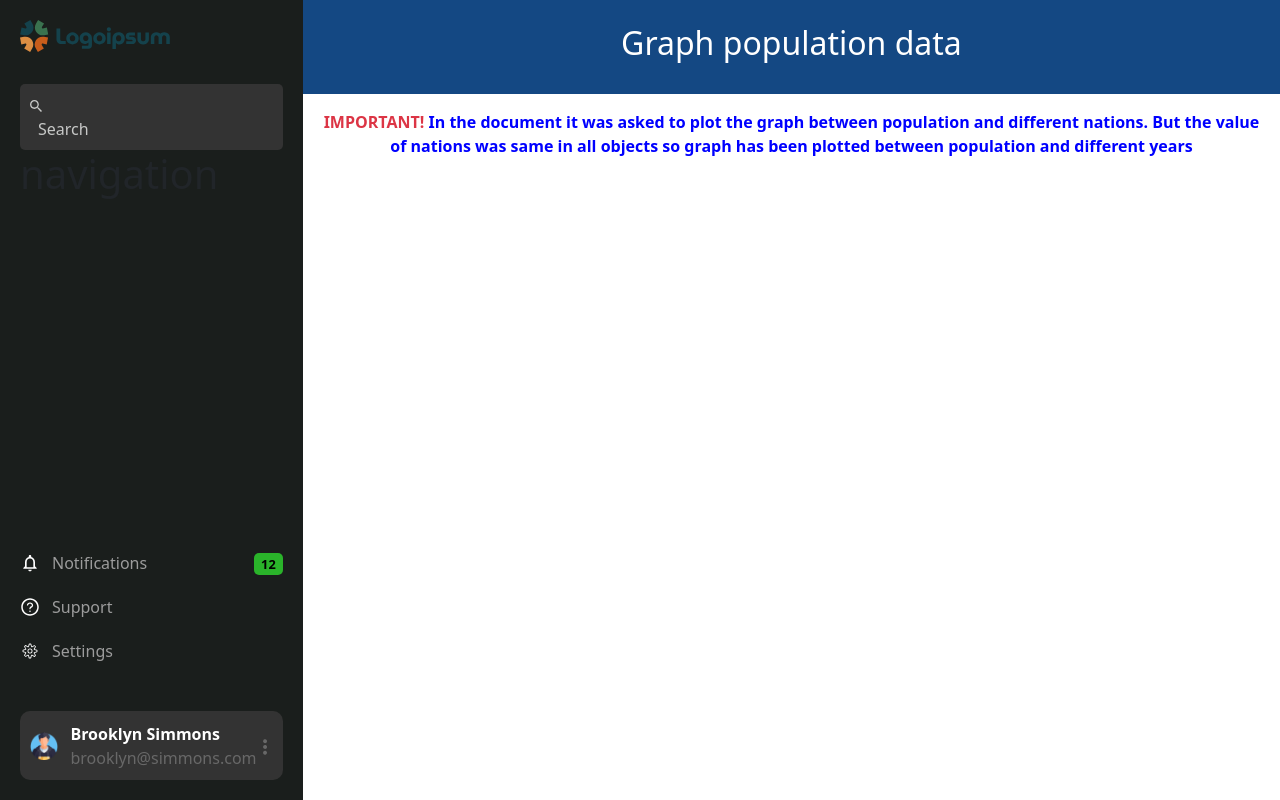
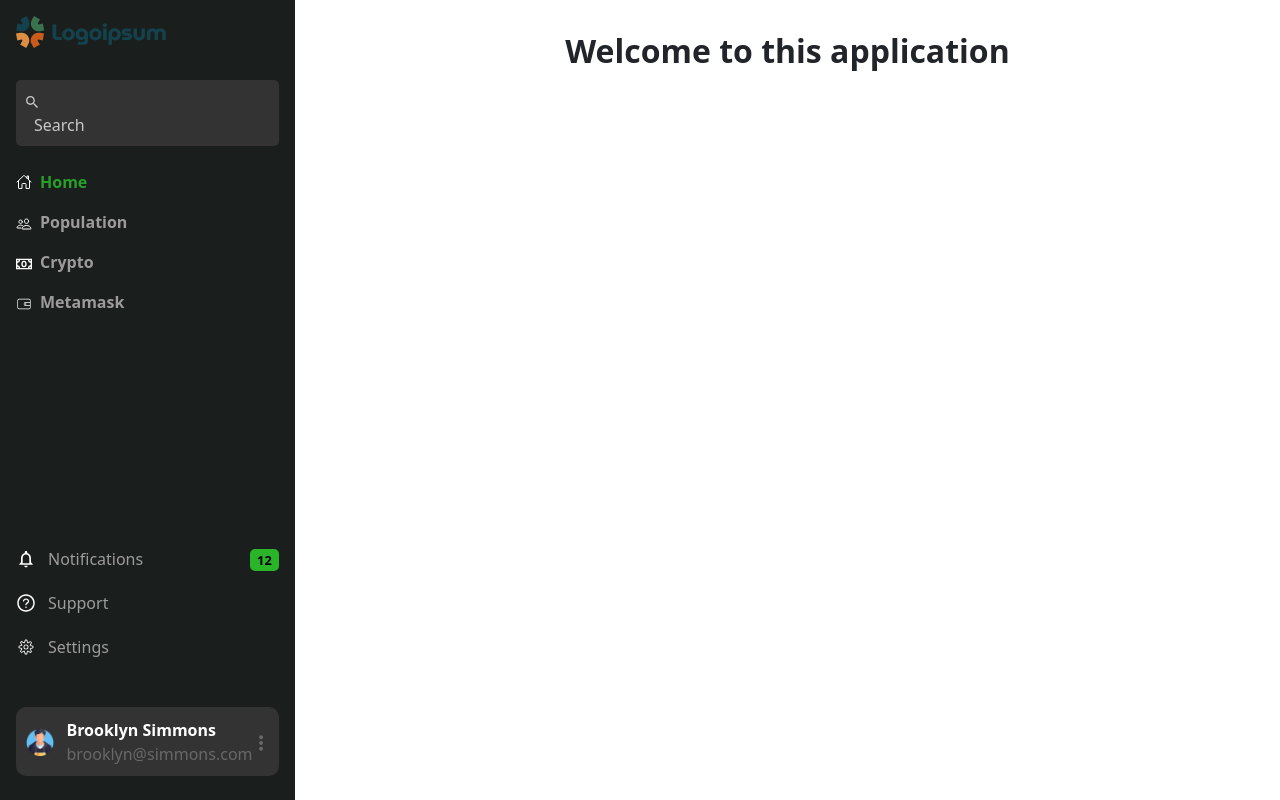
Before and after one commit to mohdsahil36/CarbonCell-Assignment, a React (Vite) app: page / in a window 1280 px wide. Built offline with nearby package versions, Linux system fonts and the light colour scheme; no server answers.

Commit message:
final commit

```diff
--- a/index.html
+++ b/index.html
@@ -6,7 +6,7 @@
     <meta name="viewport" content="width=device-width, initial-scale=1.0" />
     <link href="https://cdn.jsdelivr.net/npm/bootstrap@5.0.2/dist/css/bootstrap.min.css" rel="stylesheet" integrity="sha384-EVSTQN3/azprG1Anm3QDgpJLIm9Nao0Yz1ztcQTwFspd3yD65VohhpuuCOmLASjC" crossorigin="anonymous">
     <script src="https://cdn.jsdelivr.net/npm/bootstrap@5.0.2/dist/js/bootstrap.bundle.min.js" integrity="sha384-MrcW6ZMFYlzcLA8Nl+NtUVF0sA7MsXsP1UyJoMp4YLEuNSfAP+JcXn/tWtIaxVXM" crossorigin="anonymous"></script>
-    <title>Vite + React</title>
+    <title>Carbon Cell Assignment</title>
   </head>
   <body>
     <div id="root"></div>
--- a/src/App.jsx
+++ b/src/App.jsx
@@ -1,32 +1,51 @@
-import './App.css';
-import { createBrowserRouter,RouterProvider } from 'react-router-dom';
+import React from 'react';
+import { createBrowserRouter, RouterProvider, Outlet } from 'react-router-dom';
 import Sidebar from './components/Sidebar/Sidebar';
+import Homepage from './components/Pages/Subpages/Homepage/Homepage';
 import PopulationGraph from './components/Pages/Subpages/PopulationGraph/PopulationGraph';
 import CryptoPrices from './components/Pages/Subpages/Crypto/CryptoPrices';
 import MetaMask from './components/Pages/Subpages/MetaMask/MetaMask';
 
-const router=createBrowserRouter([
+const AppLayout = () => {
+  return (
+    <div className="App d-flex">
+      <Sidebar />
+      <Outlet />
+    </div>
+  );
+};
+
+const appRouter = createBrowserRouter([
   {
-    path:'/',
-    element:<PopulationGraph/>
+    path: "/",
+    element: <AppLayout />,
+    children: [
+      {
+        path: "/",
+        element: <Homepage />,
+      },
+      {
+        path: "/population",
+        element: <PopulationGraph />,
+      },
+      {
+        path: "/crypto",
+        element: <CryptoPrices />,
+      },
+      {
+        path: "/metamask",
+        element: <MetaMask />,
+      }
+    ]
   },
-  {
-    path:'/crypto',
-    element:<CryptoPrices/>
-  },
-  {
-    path:'/metamask',
-    element:<MetaMask/>
-  },
-])
+]);
 
-function App() {
+const App = () => {
   return (
-        <div className='d-flex'>
-          <Sidebar/>
-          <RouterProvider router={router}/>
-        </div>
-  )
+    <RouterProvider router={appRouter}>
+      <AppLayout />
+    </RouterProvider>
+  );
 }
 
-export default App
+export default App;
--- a/src/components/Pages/Pages.jsx
+++ b/src/components/Pages/Pages.jsx
@@ -1,9 +1,42 @@
 import React from 'react';
+import { NavLink } from 'react-router-dom';
+import { IoHomeOutline } from "react-icons/io5";
+import { IoPeopleOutline } from "react-icons/io5";
+import { GrCurrency } from "react-icons/gr";
+import { CiWallet } from "react-icons/ci";
 import classes from './Pages.module.css';
-import { NavLink } from 'react-router-dom';
 
 export default function Pages() {
     return (
-        <h1>navigation</h1>
+        <div>
+            <nav className='navigation'>
+                <ul className={classes['page-navigation-list']}>
+                    <li className={classes['page-list']}>
+                        <IoHomeOutline />
+                        <NavLink exact to="/" className={({ isActive }) =>
+                            `pageLink ${isActive ? classes.active : ''}`
+                        }>Home</NavLink>
+                    </li>
+                    <li>
+                        <IoPeopleOutline />
+                        <NavLink to="/population" className={({ isActive }) =>
+                            `pageLink ${isActive ? classes.active : ''}`
+                        }>Population</NavLink>
+                    </li>
+                    <li>
+                        <GrCurrency />
+                        <NavLink to="/crypto" className={({ isActive }) =>
+                            `pageLink ${isActive ? classes.active : ''}`
+                        }>Crypto</NavLink>
+                    </li>
+                    <li>
+                        <CiWallet />
+                        <NavLink to="/metamask" className={({ isActive }) =>
+                            `pageLink ${isActive ? classes.active : ''}`
+                        }>Metamask</NavLink>
+                    </li>
+                </ul>
+            </nav>
+        </div>
     );
 }
--- a/src/components/Pages/Pages.module.css
+++ b/src/components/Pages/Pages.module.css
@@ -0,0 +1,32 @@
+.page-navigation-list{
+    padding: 0;
+    list-style: none;
+    margin-top: 1.5rem;
+}
+.page-navigation-list li:nth-child(even){
+    margin: 1rem 0;
+}
+.pageLink{
+    margin-left: 1rem;
+}
+.page-list{
+    display: flex;
+    align-items: center;
+}
+svg{
+    color: white;
+}
+li a{
+    margin-left: 0.5rem;
+    text-decoration: none;
+    color: rgb(156, 156, 156);
+    font-weight: 600;
+}
+li a:hover{
+    color: rgb(40,159,40);
+    font-weight: 600;
+}
+.active{
+    color: rgb(40,159,40) !important;
+    font-weight: 600 !important;
+}
--- /dev/null
+++ b/src/components/Pages/Subpages/Homepage/Homepage.jsx
@@ -0,0 +1,10 @@
+import React from 'react';
+import classes from './Homepage.module.css';
+
+export default function Homepage(){
+    return(
+        <h2 className={classes['homepage-heading']}>
+            Welcome to this application
+        </h2>
+    )
+}
--- /dev/null
+++ b/src/components/Pages/Subpages/Homepage/Homepage.module.css
@@ -0,0 +1,6 @@
+.homepage-heading{
+    text-align: center;
+    margin-top: 2rem;
+    font-weight: 600;
+    width: 100%;
+}
--- a/src/components/Pages/Subpages/PopulationGraph/PopulationGraph.jsx
+++ b/src/components/Pages/Subpages/PopulationGraph/PopulationGraph.jsx
@@ -44,7 +44,7 @@ const PopulationChart = () => {
   }, []);
 
   return (
-    <div>
+    <div className='w-100'>
       <div className={classes['population-header']}>
         <h2>Graph population data</h2>
       </div>
--- a/src/components/Pages/Subpages/PopulationGraph/PopulationGraph.module.css
+++ b/src/components/Pages/Subpages/PopulationGraph/PopulationGraph.module.css
@@ -4,10 +4,8 @@
     display: flex;
     justify-content: center;
 }
-
-.bar-chart {
-    max-width: 90%;
-    height: 90% !important;
+.bar-chart{
+    height: 30rem !important;
 }
 .population-header{
     text-align: center;
--- a/src/components/Sidebar/Sidebar.module.css
+++ b/src/components/Sidebar/Sidebar.module.css
@@ -4,7 +4,7 @@
     flex-direction: column;
     justify-content: space-between;
     background-color: rgb(26, 30, 28);
-    padding: 1.25rem;
+    padding: 1rem;
 }
 .org{
     display: flex;
--- a/src/main.jsx
+++ b/src/main.jsx
@@ -1,6 +1,6 @@
-import React from 'react'
-import ReactDOM from 'react-dom/client'
-import App from './App.jsx'
+import React from 'react';
+import ReactDOM from 'react-dom/client';
+import App from './App.jsx';
 import './index.css';
 
 ReactDOM.createRoot(document.getElementById('root')).render(
```
